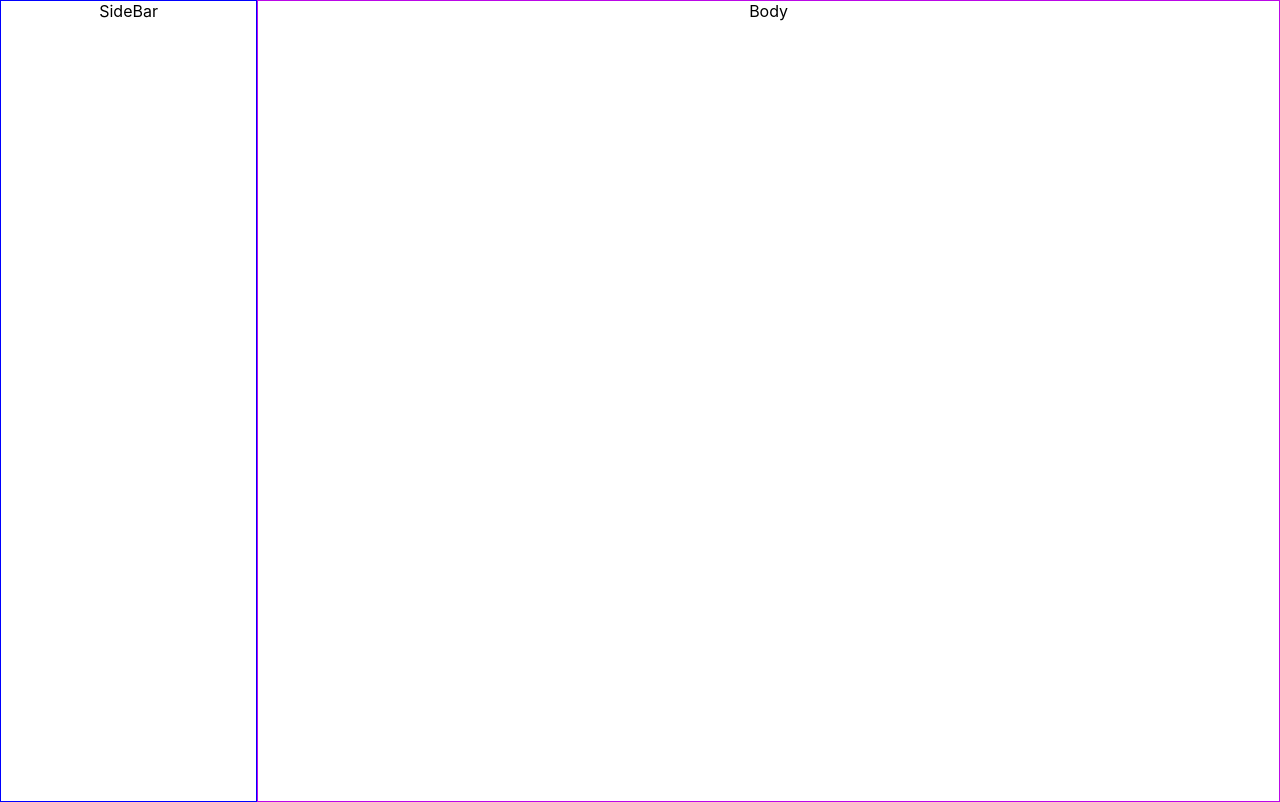
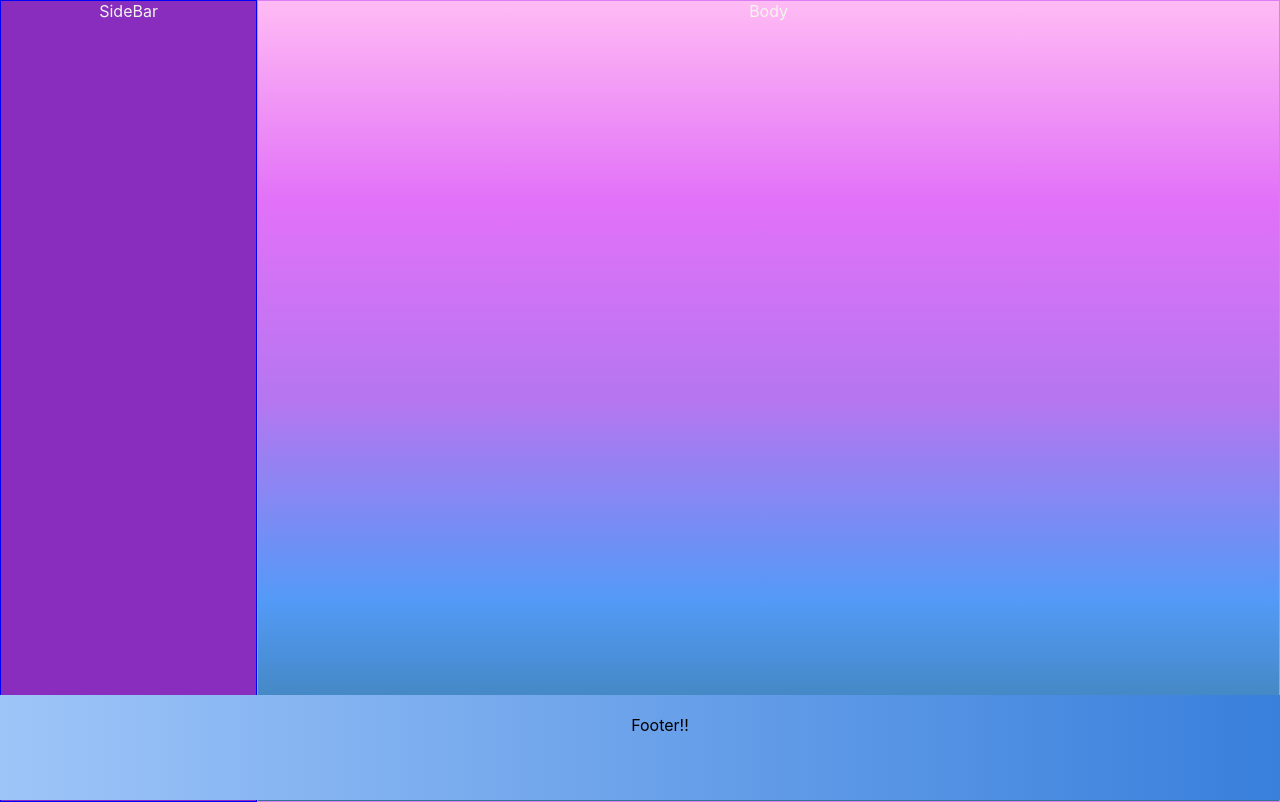
Before and after one commit to DevFelipeLima/MyMusicApp, a React (Create React App) app: page / in a window 1280 px wide. Built offline with nearby package versions, Linux system fonts and the light colour scheme; what spotify-web-api-js would draw is missing.

Commit message:
Styling componentes

```diff
--- /dev/null
+++ b/src/Components/Footer.css
@@ -0,0 +1,8 @@
+.Footer{
+    position: fixed;
+    bottom:0;
+    height: 65px;
+    width: 100%;
+    padding: 20px;
+    background: linear-gradient(to right, #9ec5f8,#357ddb);
+}
--- /dev/null
+++ b/src/Components/Footer.js
@@ -0,0 +1,12 @@
+import React from 'react';
+import './Footer.css'
+
+const Footer = () => {
+    return (
+        <div className='Footer'>
+            Footer!!
+        </div>
+     );
+}
+
+export default Footer;
--- a/src/Components/Player.css
+++ b/src/Components/Player.css
@@ -5,9 +5,13 @@
     border: 1px solid blue;
     height: 100vh;
     flex: 0.2;
+    background-color: rgb(136, 45, 189);
+    color: rgb(242, 243, 236);
 }
 .BodyDiv{
-    border: 1px solid rgb(187, 8, 231);
+    border: 1px solid rgb(219, 124, 243);
     height: 100vh;
-    flex: 0.8
+    flex: 0.8;
+    background: linear-gradient(to bottom, #ffbbf4, #e271f8,#b576f0,#539af7,#35758f);
+    color: rgb(243, 245, 235);
 }
--- a/src/Components/Player.js
+++ b/src/Components/Player.js
@@ -1,6 +1,7 @@
 import React from 'react'
 import Body from './Body'
 import SideBar from './SideBar'
+import Footer from './Footer'
 import './Player.css'
 
 function Player({ Spotify }) {
@@ -9,7 +10,9 @@ function Player({ Spotify }) {
             <div className='Body'>
                 <SideBar />
                 <Body/>
-
+            </div>
+            <div>
+                <Footer />
             </div>
         </div>
     )
--- a/src/reducer.js
+++ b/src/reducer.js
@@ -22,7 +22,5 @@ const reducer =(state, action)=>{
                 default:
                 return state
         }
-
 }
-
 export default reducer
```
Also changed, not shown: src/App.js (+8 -8 lines).
